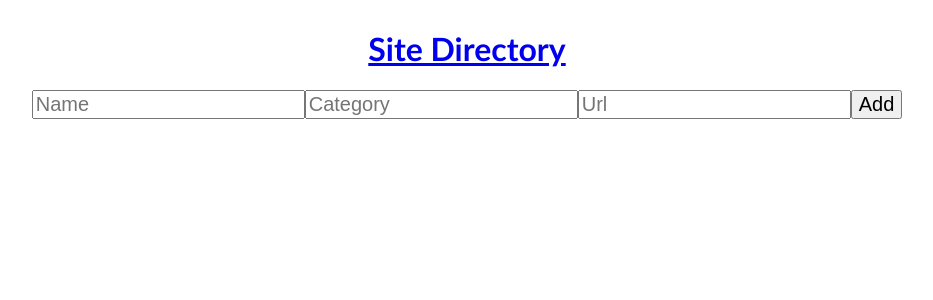
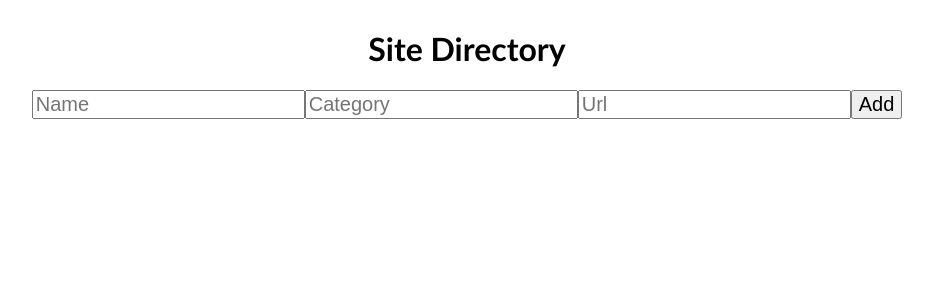
Before and after one commit to Brendon-Hablutzel/site-directory, a Flask app: page /add in a window 1280 px wide. Shown: the top 300 px of the page, without its empty margins (173-1106 px from the left). Run offline with Flask 2, Linux system fonts and the light colour scheme.

Commit message:
remove link color

```diff
--- a/static/style.css
+++ b/static/style.css
@@ -10,8 +10,15 @@ body {
     padding: 2px;
 }
 
+/*
 a:visited {
     color: blue;
+}
+*/
+
+a {
+    text-decoration: none;
+    color: black;
 }
 
 #site-table {
```
